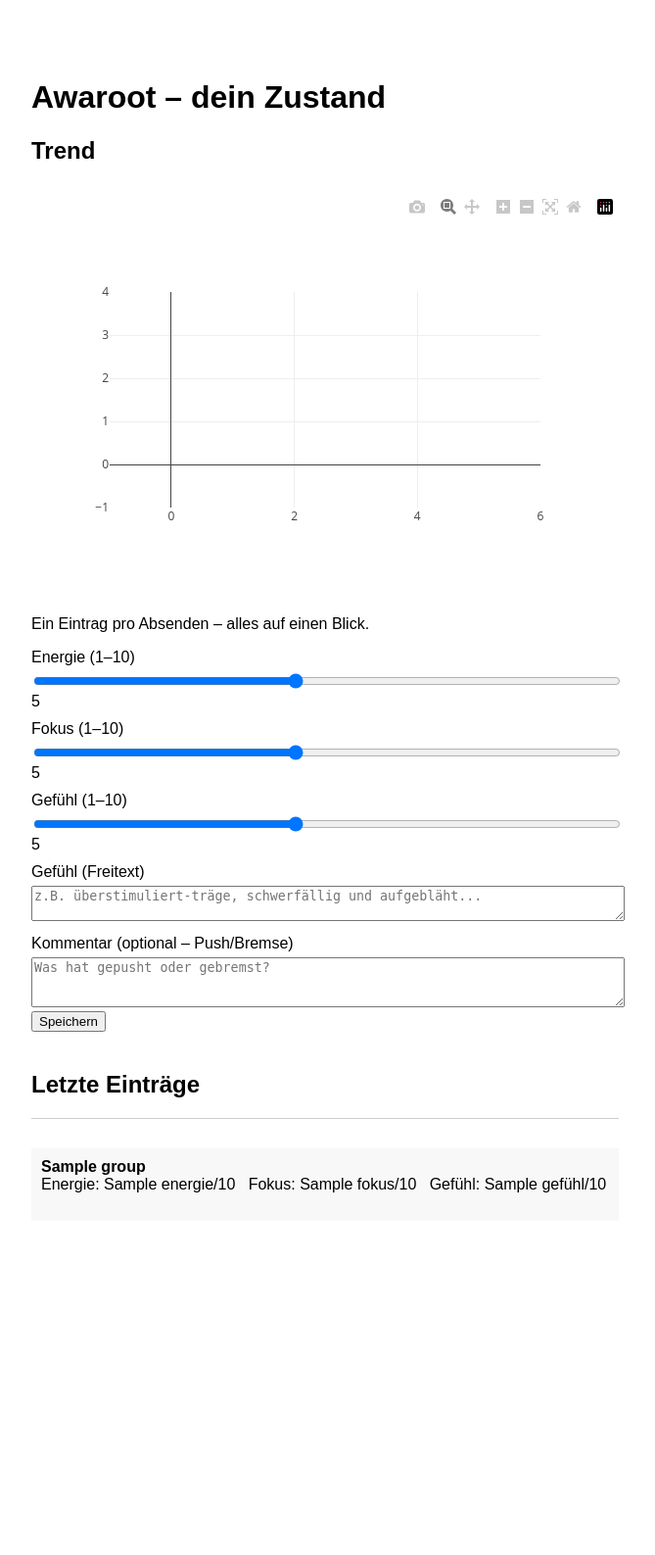
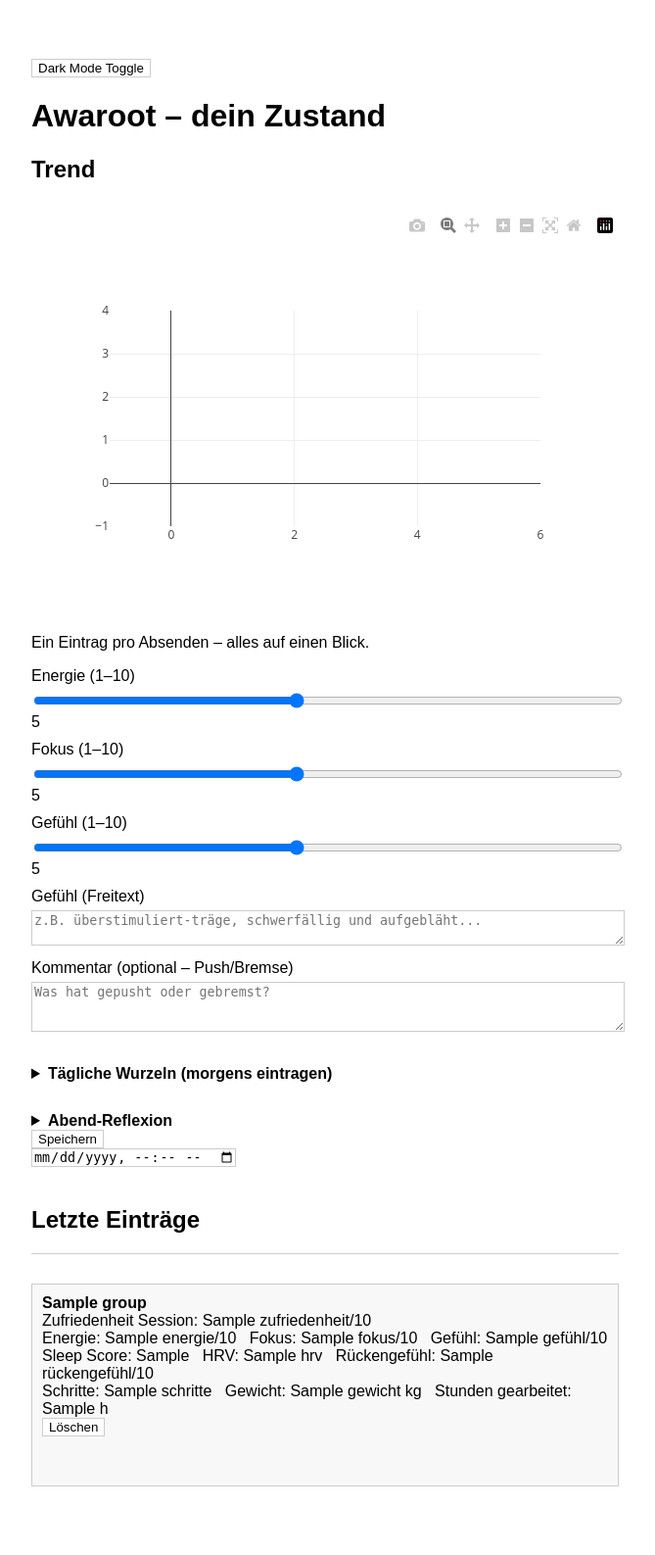
Before and after one commit to nxjexe/awaroot, a Flask app: template templates/index.html in a window 1280 px wide. Shown: the whole page at 98% size, without its empty margins (308-977 px from the left). Before the commit the page ends 1217 px from the top, so only its background shows below. Run offline with Flask 3, Linux system fonts and the light colour scheme; the template is opened without the code that fills it: most values are stand-ins (such as "Sample title", 1, 10 or a date in 2020); some libraries are stand-ins or nearby versions.

Commit message:
feat: add dark mode toggle and session satisfaction slider
- Implement dark mode with CSS variables, toggle button, and localStorage persistence
- Add session satisfaction (Zufriedenheit) slider as evening reflection
- Include satisfaction in hourly chart and grouped entry view
- Fix grouping for root metrics (Sleep Score, HRV, weight, steps, etc.)
- Various bug fixes: form nesting, grouping for new categories, and visibility

```diff
--- a/main.py
+++ b/main.py
@@ -41,6 +41,8 @@ def index():
         gefuehl = request.form.get('gefuehl')
         kommentar = request.form.get('kommentar', '').strip()
         gefuehls_text = request.form.get('gefuehls_text', '').strip()
+        custom_ts = request.form.get('custom_timestamp')
+        timestamp = custom_ts if custom_ts else datetime.now().isoformat()
 
         if energie:
             c.execute("INSERT INTO entries (timestamp, category, value, note) VALUES (?, ?, ?, ?)",
@@ -57,6 +59,42 @@ def index():
         if gefuehls_text:
             c.execute("INSERT INTO entries (timestamp, category, value, note) VALUES (?, ?, ?, ?)",
                       (timestamp, 'Gefühlsbeschreibung', None, gefuehls_text))
+
+        sleep_score = request.form.get('sleep_score')
+        schlafdauer = request.form.get('schlafdauer', '').strip()
+        hrv = request.form.get('hrv')
+        ruecken = request.form.get('ruecken')
+        schritte = request.form.get('schritte')
+        gewicht = request.form.get('gewicht')
+        stunden = request.form.get('stunden')
+
+        if sleep_score:
+            c.execute("INSERT INTO entries (timestamp, category, value, note) VALUES (?, ?, ?, ?)",
+                    (timestamp, 'Sleep Score', int(sleep_score), ''))
+        if schlafdauer:
+            c.execute("INSERT INTO entries (timestamp, category, value, note) VALUES (?, ?, ?, ?)",
+                    (timestamp, 'Schlafdauer', None, schlafdauer))
+        if hrv:
+            c.execute("INSERT INTO entries (timestamp, category, value, note) VALUES (?, ?, ?, ?)",
+                    (timestamp, 'HRV', int(hrv), ''))
+        if ruecken:
+            c.execute("INSERT INTO entries (timestamp, category, value, note) VALUES (?, ?, ?, ?)",
+                    (timestamp, 'Rückengefühl', int(ruecken), ''))
+        if schritte:
+            c.execute("INSERT INTO entries (timestamp, category, value, note) VALUES (?, ?, ?, ?)",
+                    (timestamp, 'Schritte', int(schritte), ''))
+        if gewicht:
+            c.execute("INSERT INTO entries (timestamp, category, value, note) VALUES (?, ?, ?, ?)",
+                    (timestamp, 'Gewicht', float(gewicht), ''))
+        if stunden:
+            c.execute("INSERT INTO entries (timestamp, category, value, note) VALUES (?, ?, ?, ?)",
+                    (timestamp, 'Stunden gearbeitet', float(stunden), ''))
+
+        zufriedenheit = request.form.get('zufriedenheit')
+
+        if zufriedenheit:
+            c.execute("INSERT INTO entries (timestamp, category, value, note) VALUES (?, ?, ?, ?)",
+                    (timestamp, 'Zufriedenheit', int(zufriedenheit), ''))
 
         conn.commit()
         conn.close()
@@ -85,6 +123,22 @@ def index():
             grouped[full_ts]['Kommentar'] = note or ''
         elif cat == 'Gefühlsbeschreibung':
             grouped[full_ts]['Gefühlsbeschreibung'] = note or ''
+        elif cat == 'Zufriedenheit':
+            grouped[full_ts]['Zufriedenheit'] = val
+        elif cat == 'Sleep Score':
+            grouped[full_ts]['Sleep Score'] = val
+        elif cat == 'HRV':
+            grouped[full_ts]['HRV'] = val
+        elif cat == 'Rückengefühl':
+            grouped[full_ts]['Rückengefühl'] = val
+        elif cat == 'Schritte':
+            grouped[full_ts]['Schritte'] = val
+        elif cat == 'Gewicht':
+            grouped[full_ts]['Gewicht'] = val
+        elif cat == 'Stunden gearbeitet':
+            grouped[full_ts]['Stunden gearbeitet'] = val
+        elif cat == 'Schlafdauer':
+            grouped[full_ts]['Schlafdauer'] = note or ''
 
         # Für Charts: nur numerische Werte pro Datum sammeln (letzter Wert des Tages)
         if short_ts not in dates:
@@ -96,9 +150,9 @@ def index():
         # Wir nehmen einfach die letzten Werte pro Tag – simpel, aber effektiv
 
     # Für Charts: stunden-genaue Daten (letzter Wert pro Stunde)
-    hourly = defaultdict(lambda: {'Energie': None, 'Fokus': None, 'Gefühl': None})
+    hourly = defaultdict(lambda: {'Energie': None, 'Fokus': None, 'Gefühl': None, 'Zufriedenheit': None})
     for ts, cat, val, _ in all_entries:
-        if cat in ['Energie', 'Fokus', 'Gefühl']:
+        if cat in ['Energie', 'Fokus', 'Gefühl', 'Zufriedenheit']:
             hour_ts = ts[:13] + ":00"  # YYYY-MM-DD HH:00
             hourly[hour_ts][cat] = val  # überschreibt mit dem letzten Wert dieser Stunde
 
@@ -106,12 +160,14 @@ def index():
     energie_vals = [hourly[d].get('Energie', None) for d in dates]
     fokus_vals = [hourly[d].get('Fokus', None) for d in dates]
     gefuehl_vals = [hourly[d].get('Gefühl', None) for d in dates]
+    zuf_vals = [hourly[d].get('Zufriedenheit', None) for d in dates]  # oder hourly, je nach Normierung
 
     # Plotly Chart
     fig = go.Figure()
     fig.add_trace(go.Scatter(x=dates, y=energie_vals, mode='lines+markers', name='Energie'))
     fig.add_trace(go.Scatter(x=dates, y=fokus_vals, mode='lines+markers', name='Fokus'))
     fig.add_trace(go.Scatter(x=dates, y=gefuehl_vals, mode='lines+markers', name='Gefühl'))
+    fig.add_trace(go.Scatter(x=dates, y=zuf_vals, mode='lines+markers', name='Zufriedenheit'))
     fig.update_layout(
         title='Dein Trend (stunden-genau)',
         xaxis_title='Zeit',
@@ -126,5 +182,15 @@ def index():
 
     return render_template('index.html', recent_groups=recent_groups, chart_json=chart_json)
 
+@app.route('/delete', methods=['POST'])
+def delete():
+    ts = request.form.get('ts')
+    conn = sqlite3.connect(DB_NAME)
+    c = conn.cursor()
+    c.execute("DELETE FROM entries WHERE timestamp LIKE ?", (f"{ts[:16]}%",))
+    conn.commit()
+    conn.close()
+    return redirect(url_for('index'))
+
 if __name__ == '__main__':
     app.run(debug=True, port=5001)
--- a/templates/index.html
+++ b/templates/index.html
@@ -3,6 +3,15 @@
 <head>
     <meta charset="UTF-8">
     <title>Awaroot</title>
+    <button onclick="document.body.classList.toggle('dark'); localStorage.setItem('darkMode', document.body.classList.contains('dark'))">
+        Dark Mode Toggle
+    </button>
+    <script>
+        // Beim Laden prüfen
+        if (localStorage.getItem('darkMode') === 'true') {
+            document.body.classList.add('dark');
+        }
+    </script>
     <style>
         body { font-family: sans-serif; max-width: 600px; margin: 40px auto; padding: 20px; }
         form { margin-bottom: 40px; }
@@ -10,6 +19,35 @@
         input[type="range"] { width: 100%; }
         .entries { border-top: 1px solid #ccc; padding-top: 20px; }
         .entry { margin: 10px 0; padding: 10px; background: #f8f8f8; }
+        :root {
+            --bg: white;
+            --text: black;
+            --entry-bg: #f8f8f8;
+            --border: #ccc;
+        }
+        body.dark {
+            --bg: #121212;
+            --text: #e0e0e0;
+            --entry-bg: #1e1e1e;
+            --border: #333;
+        }
+        body {
+            background: var(--bg);
+            color: var(--text);
+            transition: background 0.3s, color 0.3s;
+        }
+        input, textarea, button {
+            background: var(--bg);
+            color: var(--text);
+            border: 1px solid var(--border);
+        }
+        .entry {
+            background: var(--entry-bg);
+            border: 1px solid var(--border);
+        }
+        .entries {
+            border-top: 1px solid var(--border);
+        }
     </style>
 </head>
 <body>
@@ -46,7 +84,52 @@
         <label>Kommentar (optional – Push/Bremse)</label>
         <textarea name="kommentar" rows="3" placeholder="Was hat gepusht oder gebremst?" style="width:100%"></textarea>
 
-        <button type="submit">Speichern</button>
+        <details style="margin-top: 30px;">
+            <summary><strong>Tägliche Wurzeln (morgens eintragen)</strong></summary>
+
+            <label>Sleep Score</label>
+            <input type="number" name="sleep_score" min="0" max="100" step="1">
+
+            <label>Schlafdauer (z.B. 8h 24m)</label>
+            <input type="text" name="schlafdauer" placeholder="8h 24m">
+
+            <label>Durchschn. HRV</label>
+            <input type="number" name="hrv" min="0" step="1">
+
+            <label>Rückengefühl (1–10)</label>
+            <input type="range" name="ruecken" min="1" max="10" value="5">
+            <span id="ruecken-value">5</span>
+
+            <label>Schritte Vortag</label>
+            <input type="number" name="schritte" min="0" step="1">
+
+            <label>Gewicht (kg)</label>
+            <input type="number" name="gewicht" min="0" step="0.1">
+
+            <label>Stunden gearbeitet</label>
+            <input type="number" name="stunden" step="0.1">
+        </details>
+
+        <details style="margin-top: 30px;">
+            <summary><strong>Abend-Reflexion</strong></summary>
+
+            <label>Zufriedenheit mit Session (1–10)</label>
+            <input type="range" name="zufriedenheit" min="1" max="10" value="5">
+            <span id="zufriedenheit-value">5</span>
+        </details>
+
+        <script>
+            // Slider live anzeigen (wie die anderen)
+            const zufSlider = document.querySelector('input[name="zufriedenheit"]');
+            if (zufSlider) {
+                const output = document.getElementById('zufriedenheit-value');
+                output.textContent = zufSlider.value;
+                zufSlider.addEventListener('input', () => output.textContent = zufSlider.value);
+            }
+        </script>
+
+        <button type="submit">Speichern</button><br>
+        <input type="datetime-local" name="custom_timestamp">
     </form>
 
     <h2>Letzte Einträge</h2>
@@ -55,15 +138,49 @@
             {% for ts, data in recent_groups %}
             <div class="entry">
                 <strong>{{ ts }}</strong><br>
-                Energie: {{ data.get('Energie', '-') }}/10 &nbsp;
-                Fokus: {{ data.get('Fokus', '-') }}/10 &nbsp;
-                Gefühl: {{ data.get('Gefühl', '–') }}/10 <br>
+                {% if data.get('Zufriedenheit') is not none %}
+                    Zufriedenheit Session: {{ data.get('Zufriedenheit') }}/10 <br>
+                {% endif %}
+                {% if data.get('Energie') is not none %}
+                    Energie: {{ data.get('Energie', '-') }}/10 &nbsp;
+                {% endif %}
+                {% if data.get('Fokus') is not none %}
+                    Fokus: {{ data.get('Fokus', '-') }}/10 &nbsp;
+                {% endif %}
+                {% if data.get('Gefühl') is not none %}
+                    Gefühl: {{ data.get('Gefühl', '-') }}/10 <br>
+                {% endif %}
                 {% if data.get('Gefühlsbeschreibung') %}
-                Gefühlsbeschreibung: "{{ data.get('Gefühlsbeschreibung') }}"
-                {% endif %} <br>
+                    Gefühlsbeschreibung: "{{ data.get('Gefühlsbeschreibung') }}" <br>
+                {% endif %}
+                {% if data.get('Sleep Score') is not none %}
+                    Sleep Score: {{ data.get('Sleep Score', '-') }} &nbsp;
+                {% endif %}
+                {% if data.get('HRV') is not none %}
+                    HRV: {{ data.get('HRV', '-') }} &nbsp;
+                {% endif %}
+                {% if data.get('Rückengefühl') is not none %}
+                    Rückengefühl: {{ data.get('Rückengefühl', '-') }}/10 <br>
+                {% endif %}
+                {% if data.get('Schritte') is not none %}
+                    Schritte: {{ data.get('Schritte', '-') }} &nbsp;
+                {% endif %}
+                {% if data.get('Gewicht') is not none %}
+                    Gewicht: {{ data.get('Gewicht', '-') }} kg &nbsp;
+                {% endif %}
+                {% if data.get('Stunden gearbeitet') is not none %}
+                    Stunden gearbeitet: {{ data.get('Stunden gearbeitet', '-') }} h <br>
+                {% endif %}
+                {% if data.get('Schlafdauer') %}
+                    Schlafdauer: {{ data.get('Schlafdauer') }} <br>
+                {% endif %}
                 {% if data.get('Kommentar') %}
-                Kommentar: "{{ data.get('Kommentar') }}"
+                    Kommentar: "{{ data.get('Kommentar') }}"
                 {% endif %}
+                <form method="post" action="/delete">
+                    <input type="hidden" name="ts" value="{{ ts }}">
+                    <button>Löschen</button>
+                </form>
             </div>
             {% endfor %}
         {% else %}
```
